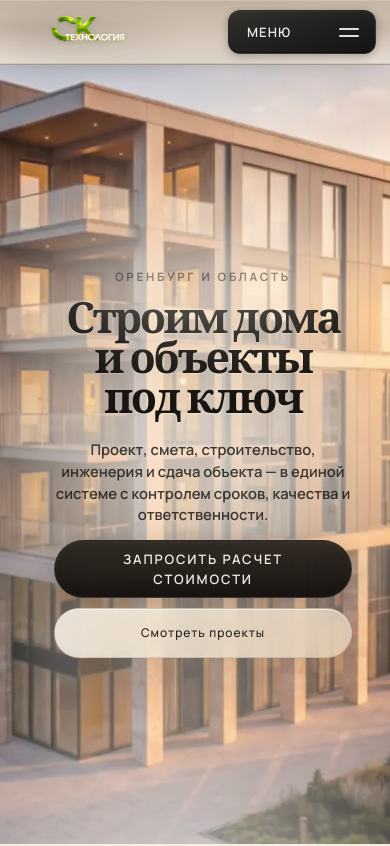
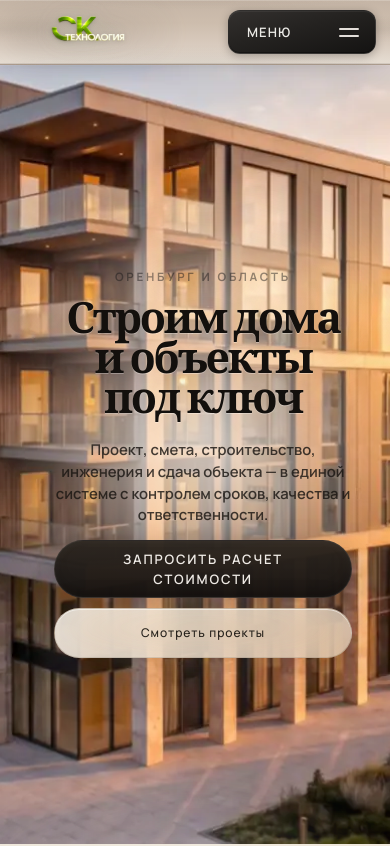
Before and after one commit to batbit1/stroy-technologiya-site1, a Next.js app: page / in a window 390 px wide. Shown: the top 846 px of the page. Built offline with nearby package versions, Linux system fonts and the light colour scheme.

Commit message:
optimize mobile mist rendering

```diff
--- a/app/globals.css
+++ b/app/globals.css
@@ -2341,6 +2341,7 @@ body {
     width: 100% !important;
   }
 
+  /* Лёгкий туман: меньший слой и blur 36–48px + мягкий gradient (меньше нагрузка на GPU) */
   .mobile-cinematic-flow .mobile-luxury-mist-host::before {
     content: "";
     position: absolute;
@@ -2352,27 +2353,24 @@ body {
     box-shadow: none !important;
 
     left: 50%;
-    /* Чуть ниже центра: больше «облака» под лидом и кнопками */
     top: 49%;
     transform: translate(-50%, -50%);
 
-    /* Шире текстового блока (~220%), выше на +140–200px к высоте колонки */
-    width: 220%;
-    height: max(calc(100% + 240px), 88vh);
+    width: 158%;
+    height: max(calc(100% + 112px), min(56vh, 480px));
 
     border-radius: 999px;
     background: radial-gradient(
-      ellipse 56% 52% at 50% 47%,
-      rgba(252, 249, 242, 0.97) 0%,
-      rgba(250, 246, 238, 0.9) 12%,
-      rgba(250, 246, 238, 0.78) 28%,
-      rgba(250, 246, 238, 0.52) 50%,
-      rgba(250, 246, 238, 0.22) 70%,
-      rgba(250, 246, 238, 0.05) 86%,
-      rgba(250, 246, 238, 0) 100%
+      ellipse 50% 46% at 50% 47%,
+      rgba(252, 249, 242, 0.95) 0%,
+      rgba(251, 247, 240, 0.78) 18%,
+      rgba(249, 244, 236, 0.48) 42%,
+      rgba(246, 240, 230, 0.2) 68%,
+      rgba(246, 240, 230, 0.05) 86%,
+      rgba(246, 240, 230, 0) 100%
     );
-    filter: blur(88px);
-    -webkit-filter: blur(88px);
+    filter: blur(40px);
+    -webkit-filter: blur(40px);
   }
 
   .mobile-cinematic-flow .mobile-luxury-mist-host .hero-readability-glow,
@@ -2603,26 +2601,35 @@ body {
   }
 
   /*
-   * Мобильная story-лента: страховка от «пустых» блоков при быстром скролле
-   * (framer-motion interim opacity/blur). Transform не сбрасываем — не ломаем layout.
+   * Мобильная story-лента: только основные контейнеры — без универсального *,
+   * чтобы не форсировать filter/transition на каждом узле при скролле.
    */
   .mobile-story-flow,
-  .mobile-cinematic-flow {
-    content-visibility: visible !important;
-    contain-intrinsic-size: auto !important;
-  }
-
-  .mobile-story-flow *,
-  .mobile-cinematic-flow *,
-  .mobile-story-step *,
-  .mobile-text-step *,
-  .mobile-cinematic-step * {
+  .mobile-cinematic-flow,
+  .mobile-story-step,
+  .mobile-text-step,
+  .mobile-cinematic-step,
+  .mobile-story-step__shell,
+  .mobile-cinematic-step__shell,
+  .mobile-story-flow .about-story-scene,
+  .mobile-story-flow .cinematic-story-scene,
+  .mobile-cinematic-flow .about-story-scene,
+  .mobile-cinematic-flow .cinematic-story-scene,
+  .mobile-story-flow .about-copy,
+  .mobile-story-flow .scene-copy-description,
+  .mobile-story-flow .story-scene-copy-col,
+  .mobile-story-flow .about-proof-card,
+  .mobile-story-flow .about-proof-column,
+  .mobile-cinematic-flow .about-copy,
+  .mobile-cinematic-flow .scene-copy-description,
+  .mobile-cinematic-flow .story-scene-copy-col,
+  .mobile-cinematic-flow .about-proof-card,
+  .mobile-cinematic-flow .about-proof-column {
     opacity: 1 !important;
     visibility: visible !important;
-    filter: none !important;
-    animation: none !important;
-    transition: opacity 0s linear, transform 0s linear, filter 0s linear, color 0s linear !important;
-    transition-delay: 0s !important;
+    content-visibility: visible !important;
+    contain: none !important;
+    contain-intrinsic-size: auto !important;
   }
 
   .mobile-story-flow canvas,
@@ -2630,8 +2637,6 @@ body {
   .mobile-story-step canvas,
   .mobile-cinematic-step canvas {
     opacity: 1 !important;
-    filter: none !important;
-    transition: none !important;
   }
 }
 
@@ -4168,7 +4173,7 @@ body {
   }
 }
 
-/* ── Mobile story scroll-flow: финальная страховка — статичное отображение, без defer paint ── */
+/* ── Mobile story scroll-flow: финальное подтверждение контейнеров без * и без mass filter ── */
 @media (max-width: 1023px) {
   .mobile-story-flow,
   .mobile-cinematic-flow,
@@ -4177,22 +4182,24 @@ body {
   .mobile-cinematic-step,
   .mobile-story-step__shell,
   .mobile-cinematic-step__shell,
-  .about-story-scene,
-  .cinematic-story-scene,
-  .about-copy,
-  .scene-copy,
-  .scene-copy-description,
-  .story-scene-copy-col,
-  .about-proof-card,
-  .about-proof-column {
+  .mobile-story-flow .about-story-scene,
+  .mobile-story-flow .cinematic-story-scene,
+  .mobile-cinematic-flow .about-story-scene,
+  .mobile-cinematic-flow .cinematic-story-scene,
+  .mobile-story-flow .about-copy,
+  .mobile-story-flow .scene-copy-description,
+  .mobile-story-flow .story-scene-copy-col,
+  .mobile-story-flow .about-proof-card,
+  .mobile-story-flow .about-proof-column,
+  .mobile-cinematic-flow .about-copy,
+  .mobile-cinematic-flow .scene-copy-description,
+  .mobile-cinematic-flow .story-scene-copy-col,
+  .mobile-cinematic-flow .about-proof-card,
+  .mobile-cinematic-flow .about-proof-column {
     opacity: 1 !important;
     visibility: visible !important;
     content-visibility: visible !important;
     contain: none !important;
     contain-intrinsic-size: auto !important;
-    animation: none !important;
-    transition: none !important;
-    transition-delay: 0s !important;
-    filter: none !important;
-  }
-}
+  }
+}
```
